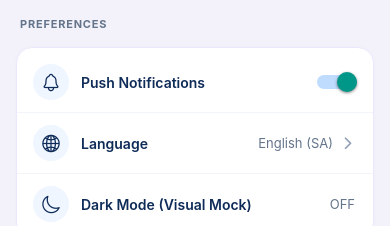
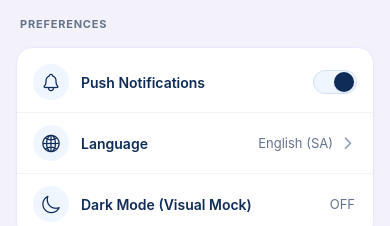
Before and after one commit to thulanesigasa/medsync, a React Native app: screen /Profile in a window 390 px wide. Shown: the part 508-734 px from the top of the page. Built offline with nearby package versions, Linux system fonts and the light colour scheme.

Commit message:
UI/UX: Overhaul push notification switch to a custom spring-animated sliding switch

```diff
--- a/src/screens/ProfileScreen.js
+++ b/src/screens/ProfileScreen.js
@@ -1,8 +1,53 @@
-import React, { useState } from 'react';
-import { View, Text, StyleSheet, ScrollView, TouchableOpacity, Switch, Platform } from 'react-native';
+import React, { useState, useRef, useEffect } from 'react';
+import { View, Text, StyleSheet, ScrollView, TouchableOpacity, Animated, Platform } from 'react-native';
 import { MaterialCommunityIcons, Ionicons } from '@expo/vector-icons';
 import { COLORS, SIZES, LAYOUT } from '../constants/theme';
 import BottomTabBar from '../components/BottomTabBar';
+
+const CustomSwitch = ({ value, onValueChange }) => {
+  const animatedValue = useRef(new Animated.Value(value ? 1 : 0)).current;
+
+  useEffect(() => {
+    Animated.spring(animatedValue, {
+      toValue: value ? 1 : 0,
+      friction: 8,
+      tension: 55,
+      useNativeDriver: false,
+    }).start();
+  }, [value]);
+
+  const translateX = animatedValue.interpolate({
+    inputRange: [0, 1],
+    outputRange: [2, 20] // adjusted to fit track width 44 and thumb width 20 inside 1px borders
+  });
+
+  const backgroundColor = animatedValue.interpolate({
+    inputRange: [0, 1],
+    outputRange: ['#F1F5F9', '#EFF6FF']
+  });
+
+  const thumbColor = animatedValue.interpolate({
+    inputRange: [0, 1],
+    outputRange: ['#94A3B8', COLORS.primary]
+  });
+
+  const borderColor = animatedValue.interpolate({
+    inputRange: [0, 1],
+    outputRange: ['#CBD5E1', '#D3E2F2']
+  });
+
+  return (
+    <TouchableOpacity
+      activeOpacity={0.9}
+      onPress={() => onValueChange(!value)}
+      style={styles.switchContainer}
+    >
+      <Animated.View style={[styles.switchTrack, { backgroundColor, borderColor, borderWidth: 1 }]}>
+        <Animated.View style={[styles.switchThumb, { transform: [{ translateX }], backgroundColor: thumbColor }]} />
+      </Animated.View>
+    </TouchableOpacity>
+  );
+};
 
 export default function ProfileScreen({ navigation }) {
   const [isDark, setIsDark] = useState(false);
@@ -92,11 +137,9 @@ export default function ProfileScreen({ navigation }) {
               <Ionicons name="notifications-outline" size={20} color={COLORS.primary} />
             </View>
             <Text style={styles.menuText}>Push Notifications</Text>
-            <Switch
+            <CustomSwitch
               value={notificationsEnabled}
               onValueChange={setNotificationsEnabled}
-              trackColor={{ false: '#CBD5E1', true: '#BFDBFE' }}
-              thumbColor={notificationsEnabled ? COLORS.primary : '#F1F5F9'}
             />
           </View>
 
@@ -359,5 +402,26 @@ const styles = StyleSheet.create({
     color: '#EF4444',
     fontSize: 15,
     fontWeight: 'bold',
+  },
+  switchContainer: {
+    width: 44,
+    height: 24,
+    justifyContent: 'center',
+  },
+  switchTrack: {
+    width: 44,
+    height: 24,
+    borderRadius: 12,
+    justifyContent: 'center',
+  },
+  switchThumb: {
+    width: 20,
+    height: 20,
+    borderRadius: 10,
+    shadowColor: '#0F2C59',
+    shadowOffset: { width: 0, height: 1 },
+    shadowOpacity: 0.1,
+    shadowRadius: 2,
+    elevation: 2,
   }
 });
```
